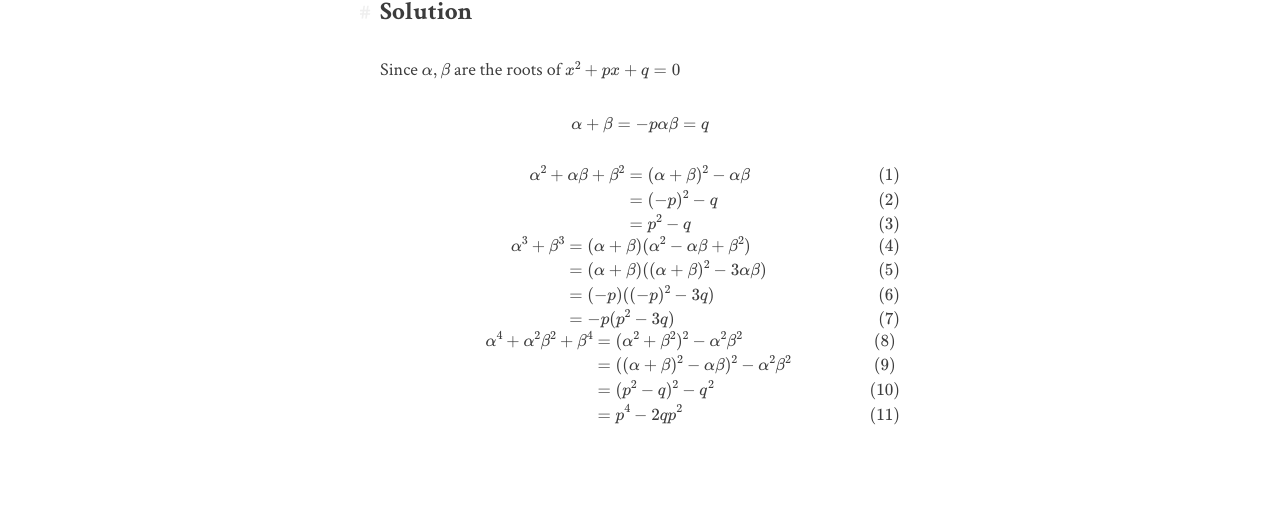
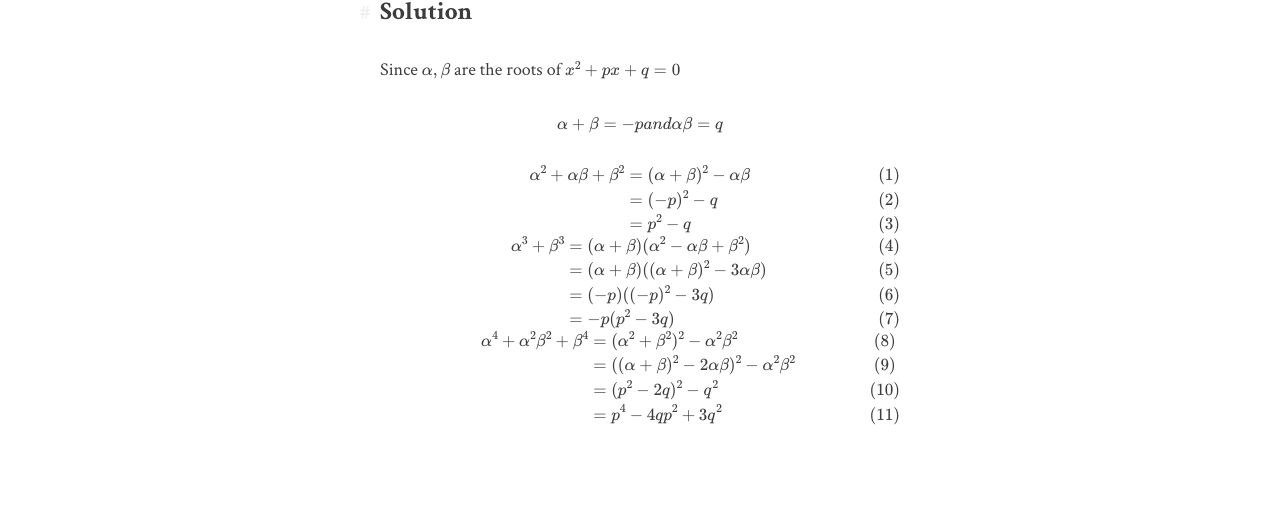
Before and after one commit to dearchap/h-k-solutions, a Jekyll site: the page built from 8.md, in a window 1280 px wide. Shown: the part 460-973 px from the top of the page. Built offline with Jekyll 4.4.1, drawn with Linux system fonts in a browser that asks for light colours; our own code applies the rules of GitHub Pages for plain Markdown files; formulas are drawn with MathJax 3.

Commit message:
Update 8.md

```diff
--- a/8.md
+++ b/8.md
@@ -10,7 +10,7 @@ $$\alpha^2+\alpha\beta+\beta^2, \alpha^3+\beta^3, \alpha^4+\alpha^2\beta^2+\beta
 
 Since $\alpha,\beta$ are the roots of $x^2+px+q=0$
 
-$$\alpha+\beta=-p \alpha\beta=q$$
+$$\alpha+\beta=-p and \alpha\beta=q$$
 
 $$\begin{align} \alpha^2+\alpha\beta+\beta^2&=(\alpha+\beta)^2-\alpha\beta \\
                                             &=(-p)^2-q \\
@@ -20,6 +20,6 @@ $$\begin{align} \alpha^3+\beta^3 &= (\alpha+\beta)(\alpha^2-\alpha\beta+\beta^2)
                                  &= (-p)((-p)^2-3q) \\
                                  &= -p(p^2-3q) \end{align}$$
 $$\begin{align} \alpha^4+\alpha^2\beta^2+\beta^4 &= (\alpha^2+\beta^2)^2 - \alpha^2\beta^2 \\
-                                                 &= ((\alpha+\beta)^2-\alpha\beta)^2 - \alpha^2\beta^2 \\
-                                                 &= (p^2-q)^2-q^2 \\
-                                                 &= p^4-2qp^2 \end{align}$$
+                                                 &= ((\alpha+\beta)^2-2\alpha\beta)^2 - \alpha^2\beta^2 \\
+                                                 &= (p^2-2q)^2-q^2 \\
+                                                 &= p^4-4qp^2+3q^2 \end{align}$$
```
